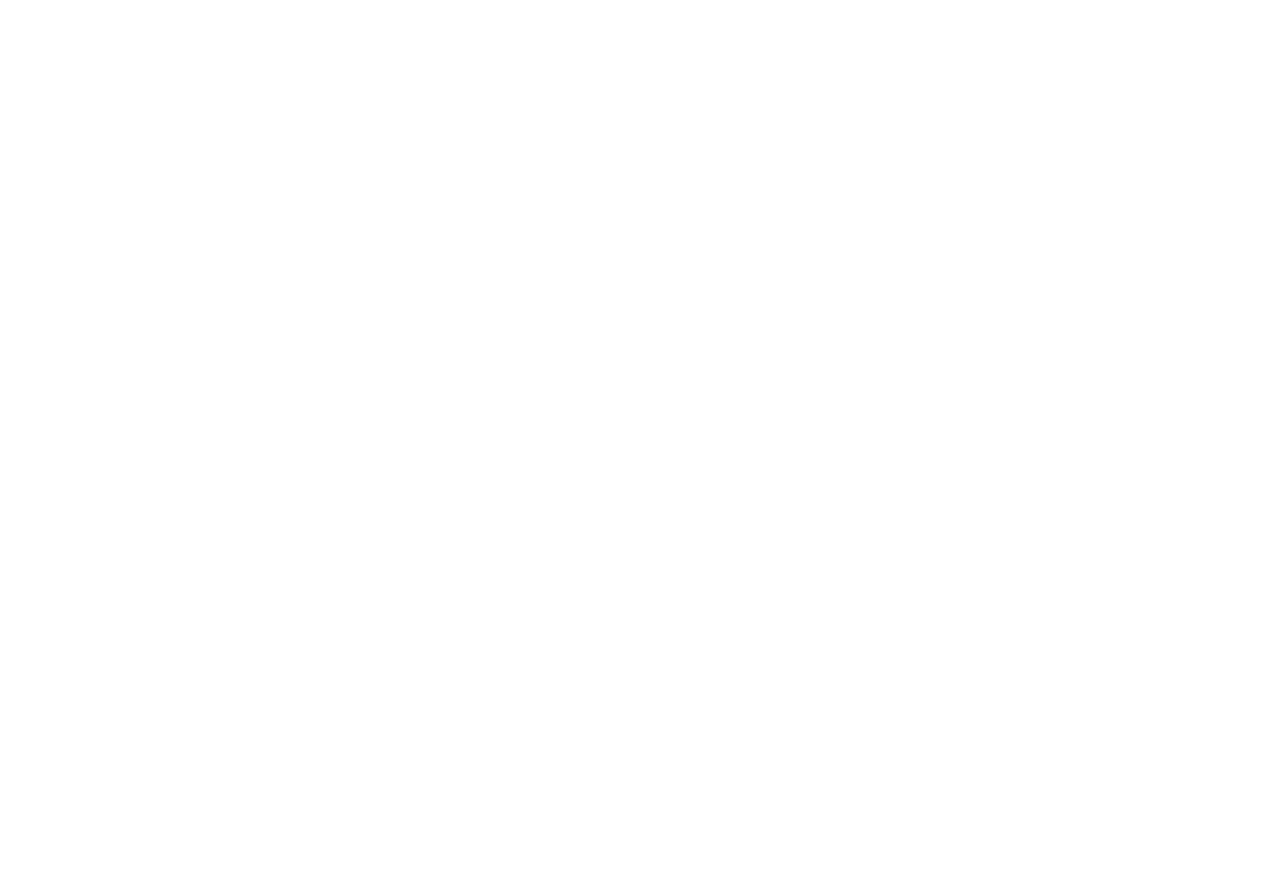
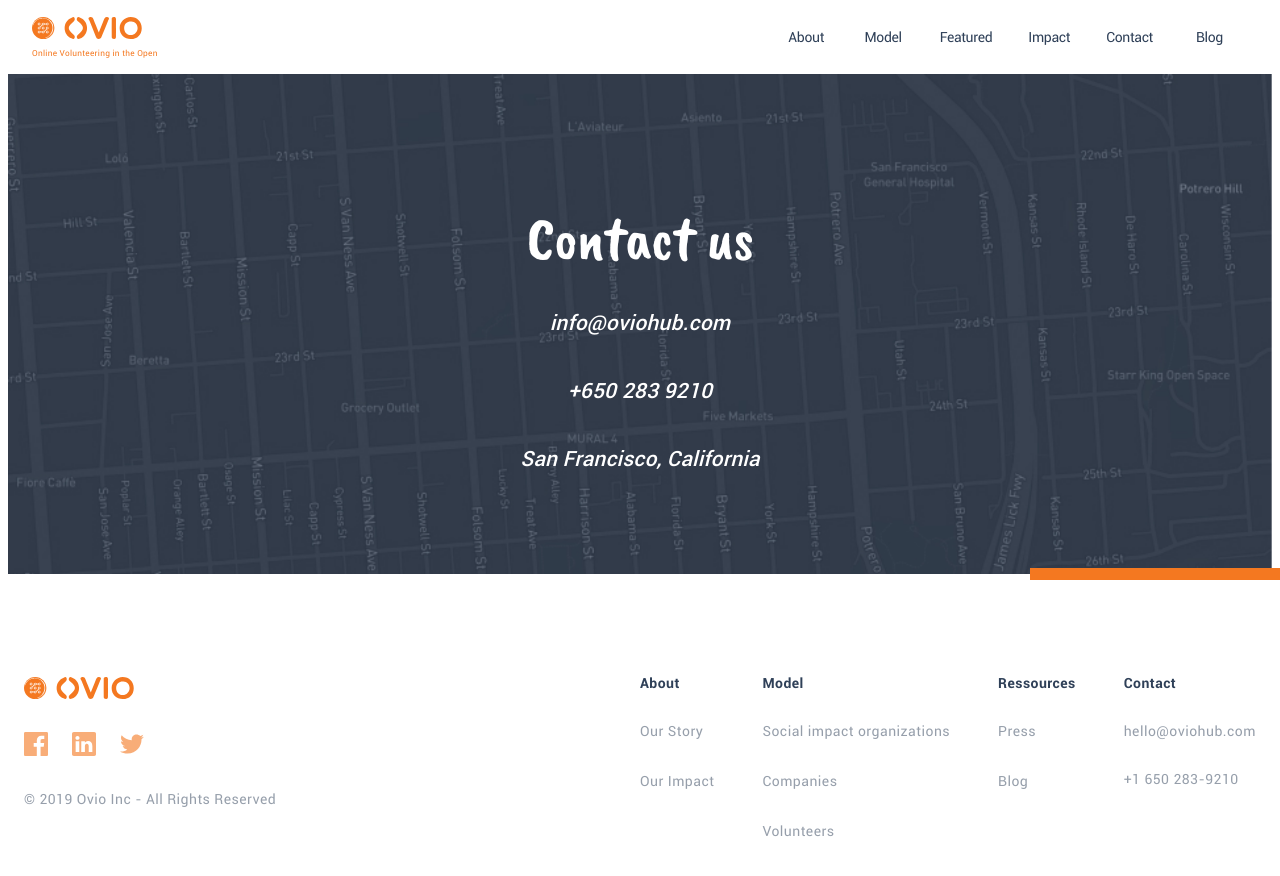
Before and after one commit to oviohub/website, a Gatsby site: page /contact-us in a window 1280 px wide. Before the commit this address had no page. Before the commit the page ends 800 px from the top, so only its background shows below. Built offline with nearby package versions, Linux system fonts and the light colour scheme; Gatsby itself is replaced by a stand-in of ours.

Commit message:
🎉 Contact us page integration (#13)
* 🎉 Contact us page integration

* 📦 Correction of the PR #13 (resizing images)

```diff
--- a/src/Routes.js
+++ b/src/Routes.js
@@ -22,6 +22,11 @@
     component: 'src/pages/companies.js',
     seo: { title: 'Companies', description: '' },
   },
+  ContactUsPage: {
+    url: '/contact-us',
+    component: 'src/pages/contact-us.js',
+    seo: { title: 'Contact us', description: '' },
+  },
 };
 
 modelPage.forEach((page) => {
--- a/src/components/Hero.js
+++ b/src/components/Hero.js
@@ -28,7 +28,7 @@
         <Grid className={heroContainer} container item justify="center" alignItems="center">
           <Grid container item direction="column" justify="center" alignItems="center" xs={8}>
             <Typography variant="h1">{title}</Typography>
-            <Typography variant="subtitle1">{subtitle}</Typography>
+            <Typography variant="subtitle1">{toFormattedText(subtitle)}</Typography>
             {subSubtitle && (
               <Typography className={subsubtitle1} variant="body2" color="primary">
                 {toFormattedText(subSubtitle)}
--- a/src/components/ui-library/LineSeparator.js
+++ b/src/components/ui-library/LineSeparator.js
@@ -1,4 +1,5 @@
 import React from 'react';
+import PropTypes from 'prop-types';
 import { Grid } from '@material-ui/core';
 import { makeStyles } from '@material-ui/styles';
 import { spacing, stylesBase, colors } from '../styledComponents';
@@ -7,10 +8,12 @@
 const { muiGridBlockContainer } = stylesBase;
 const useStyles = makeStyles({
   muiGridBlockContainer,
-  container: {
+  container: ({ withoutMarginTo }) => ({
+    marginTop: withoutMarginTo && `calc(-1 * ${lineHeight} / 2)`,
+
     marginBottom: spacing(12),
     height: lineHeight,
-  },
+  }),
   lineContainer: {
     position: 'absolute',
     right: '0px',
@@ -22,9 +25,9 @@
   },
 });
 
-const LineSeparator = () => {
+const LineSeparator = ({ withoutMarginTo }) => {
   // eslint-disable-next-line no-shadow
-  const { muiGridBlockContainer, container, lineContainer, thickLine } = useStyles();
+  const { muiGridBlockContainer, container, lineContainer, thickLine } = useStyles({ withoutMarginTo });
   return (
     <Grid container justify="flex-end" className={`${muiGridBlockContainer} ${container}`}>
       <Grid className={lineContainer}>
@@ -34,4 +37,13 @@
   );
 };
 
+LineSeparator.propTypes = {
+  withoutMarginTo: PropTypes.bool,
+};
+
+LineSeparator.defaultProps = {
+  withoutMarginTo: false,
+};
+
+
 export default LineSeparator;
--- /dev/null
+++ b/src/pages/contact-us.js
@@ -0,0 +1,26 @@
+import React from 'react';
+
+import Layout from '../components/layouts/Layout';
+import MenuBar from '../components/MenuBar';
+import Hero from '../components/Hero';
+import LineSeparator from '../components/ui-library/LineSeparator';
+import Footer from '../components/Footer';
+
+import heroImage from '../assets/contactUsPage/hero.jpg';
+
+const heroContent = {
+  title: 'Contact us',
+  subtitle: 'info@oviohub.com \n\n+650 283 9210 \n\nSan Francisco, California',
+  backgroundImage: heroImage,
+};
+
+const IndexPage = () => (
+  <Layout routeSlug="ContactUsPage">
+    <MenuBar />
+    <Hero {...heroContent} />
+    <LineSeparator withoutMarginTo />
+    <Footer />
+  </Layout>
+);
+
+export default IndexPage;
--- a/src/services/formatting.js
+++ b/src/services/formatting.js
@@ -9,7 +9,8 @@
 export function toFormattedText(text) {
   const splitedText = text.split('\n');
   return splitedText.map((line, index) => (
-    <span key={line}>
+    // eslint-disable-next-line react/no-array-index-key
+    <span key={`${line}${index}`}>
       {line}
       {splitedText.length - 1 !== index && <br />}
     </span>
--- a/src/services/menuItems.js
+++ b/src/services/menuItems.js
@@ -36,7 +36,7 @@
   },
   {
     label: 'Contact',
-    link: getPageUrl('HomePage'),
+    link: getPageUrl('ContactUsPage'),
     subMenu: [
       { label: 'hello@oviohub.com', href: 'mailto:hello@oviohub.com' },
       { label: '+1 650 283-9210' },
```
Also changed, not shown: src/assets/contactUsPage/hero.jpg (added).
